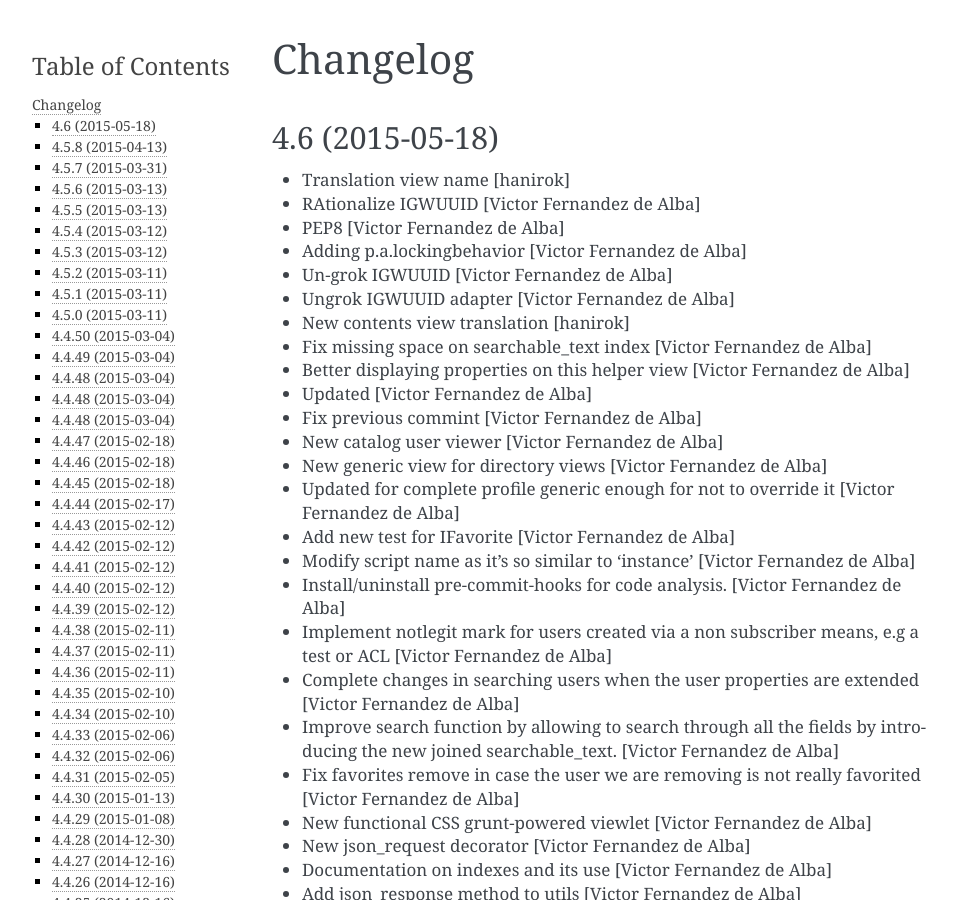
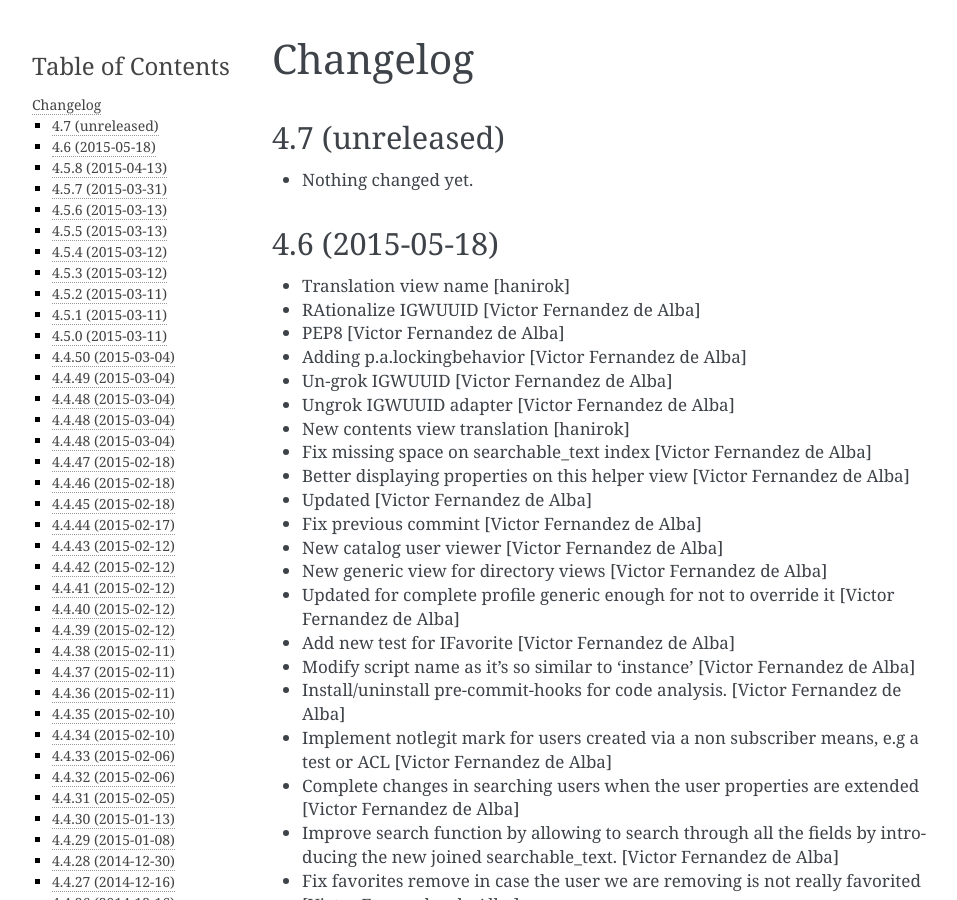
Before and after one commit to UPCnet/genweb.core, a Sphinx documentation site: the page built from docs/HISTORY.rst, in a window 1280 px wide and 900 px high. Shown: the whole window, without its empty margins (148-1105 px from the left). Built offline with Sphinx 7.4.7, drawn with Linux system fonts in a browser that asks for light colours.

Commit message:
Back to development: 4.7

```diff
--- a/docs/HISTORY.rst
+++ b/docs/HISTORY.rst
@@ -1,5 +1,11 @@
 Changelog
 =========
+
+4.7 (unreleased)
+----------------
+
+- Nothing changed yet.
+
 
 4.6 (2015-05-18)
 ----------------
--- a/setup.py
+++ b/setup.py
@@ -1,7 +1,7 @@
 from setuptools import setup, find_packages
 import os
 
-version = '4.6'
+version = '4.7.dev0'
 
 README = open('README.rst').read()
 HISTORY = open(os.path.join('docs', 'HISTORY.rst')).read()
```
